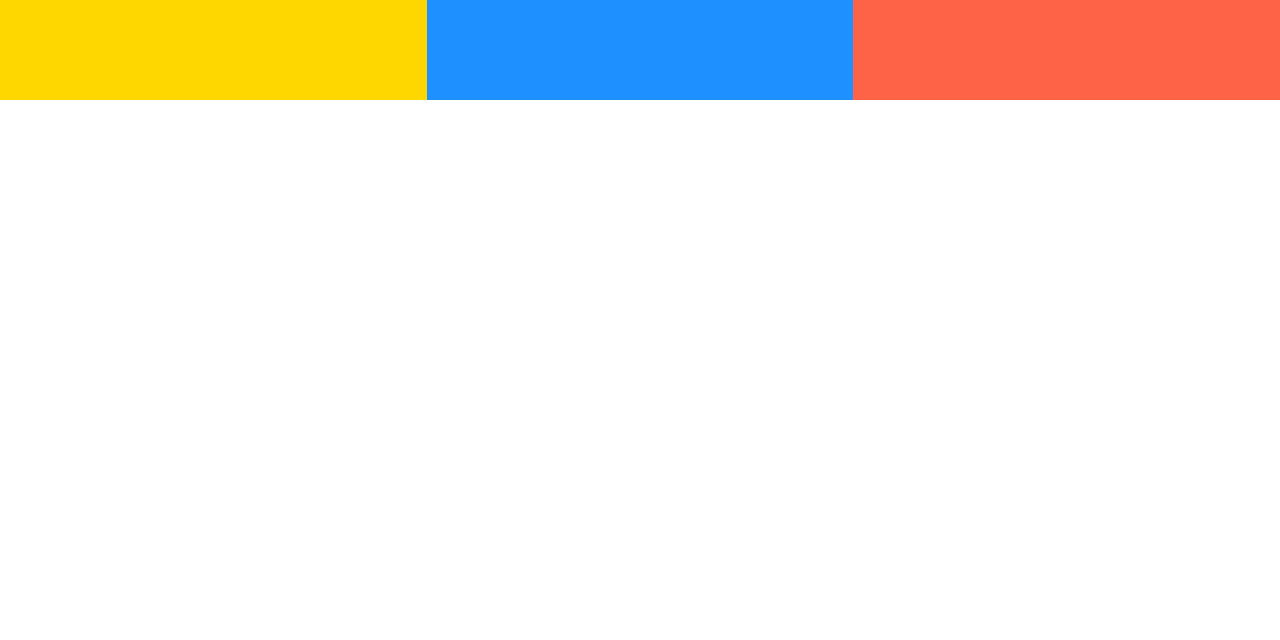
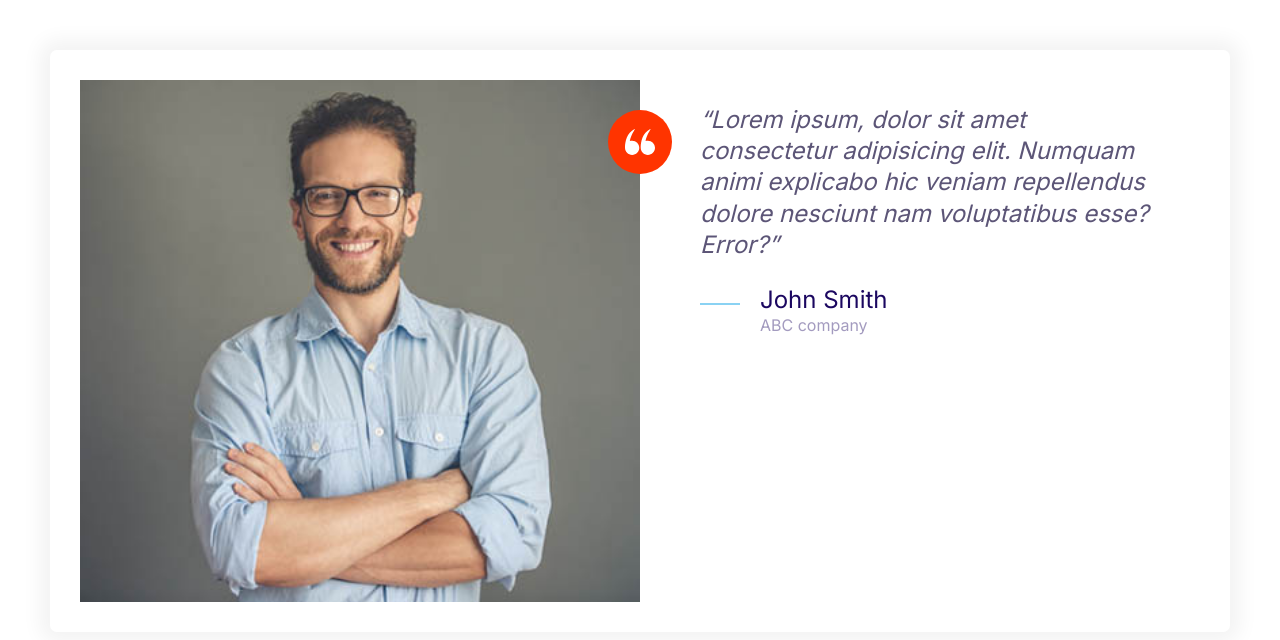
Before and after one commit to praise002/Moshify, a plain HTML site: page index.html in a window 1280 px wide. Drawn offline with Linux system fonts and the light colour scheme.

Commit message:
Build testimonial component

```diff
--- a/css/styles.css
+++ b/css/styles.css
@@ -168,8 +168,17 @@
     height: 40px;
 }
 
+.icon--small{
+    width: 30px;
+    height: 30px;
+}
+
 .icon--primary{
     fill: var(--color-primary);
+}
+
+.icon--white{
+    fill: #fff;
 }
 
 .icon-container{
@@ -180,6 +189,10 @@
     display: inline-flex;
     justify-content: center;
     align-items: center;
+}
+
+.icon-container--accent{
+    background: var(--color-accent);
 }
 
 /* Buttons */
@@ -455,3 +468,34 @@
         grid-template-columns: repeat(3, 1fr);
     }
 }
+
+/* Testimonials */
+
+.testimonial{
+    padding: 3rem;
+}
+
+.testimonial__image{
+    position: relative;
+}
+
+.testimonial__image > img{
+    width: 100%;
+}
+
+.testimonial__image .icon-container{
+    position: absolute;
+    top: 3rem;
+    right: -32px;
+}
+
+@media screen and (min-width: 768px) {
+    .testimonial .quote,
+    .testimonial .quote__author{
+        font-size: 2.4rem;
+    }
+
+    .testimonial .quote{
+        margin-left: 6rem;
+    }
+}
--- a/index.html
+++ b/index.html
@@ -10,11 +10,34 @@
     <link rel="stylesheet" href="css/normalize.css">
     <link rel="stylesheet" href="css/styles.css">
 </head>
-<body>
-    <div class="grid grid--1x3">
-        <div style="height:100px; background: gold;"></div>
-        <div style="height:100px; background: dodgerblue;"></div>
-        <div style="height:100px; background: tomato;"></div>
+<body style="padding: 5rem;">
+    <div class="card testimonial">
+        <div class="grid grid--1x2">
+            <div class="testimonial__image">
+                <img src="images/testimonial.jpg" alt="A happy, smiling customer">
+                <span class="icon-container icon-container--accent">
+                    <svg class="icon icon--white icon--small">
+                        <use xlink:href="/icons/sprite.svg#quotes"></use>
+                    </svg>
+                </span>
+            </div>
+            <blockquote class="quote">
+                <p class="quote__text">Lorem ipsum, dolor sit amet consectetur adipisicing elit. Numquam animi explicabo hic veniam repellendus dolore nesciunt nam voluptatibus esse? Error?</p>
+                <footer>
+                    <div class="media">
+                        <div class="media__image">
+                            <svg class="icon icon--primary quote__line">
+                                <use xlink:href="/icons/sprite.svg#line"></use>
+                            </svg>
+                        </div>
+                        <div class="media__body">
+                            <h3 class="media__title quote__author">John Smith</h3>
+                            <p class="quote__organization">ABC company</p>
+                        </div>
+                    </div>
+                </footer>
+            </blockquote>
+        </div>
     </div>
 </body>
 </html>
```
Also changed, not shown: css/components/grid.html (added, +5 -0 lines).
